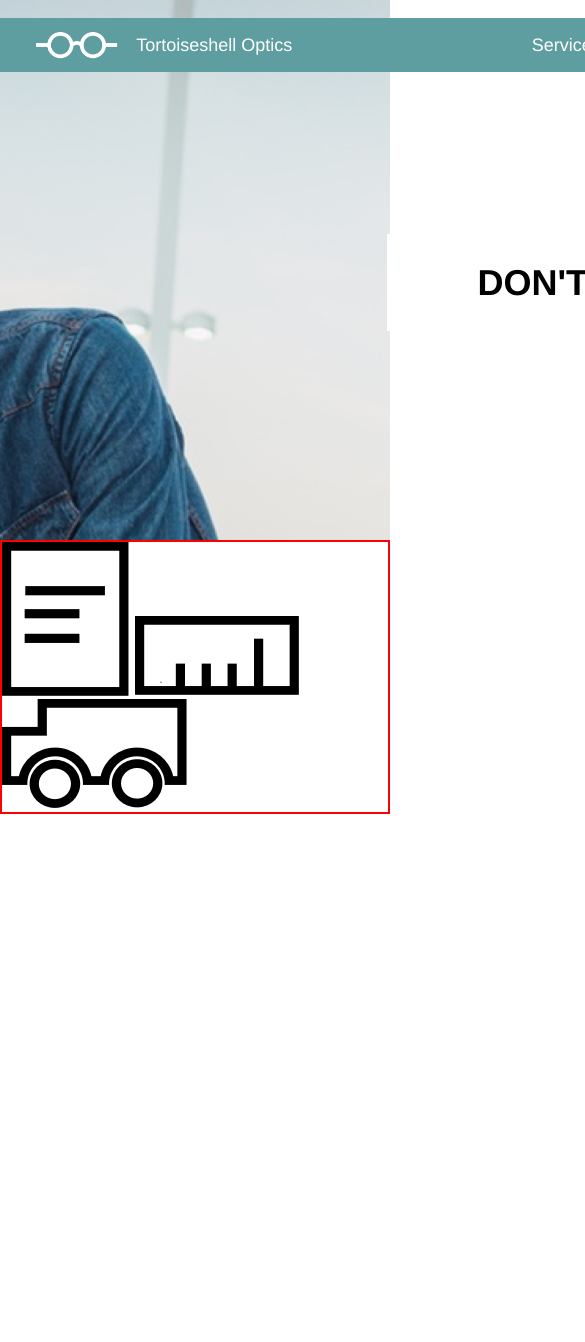
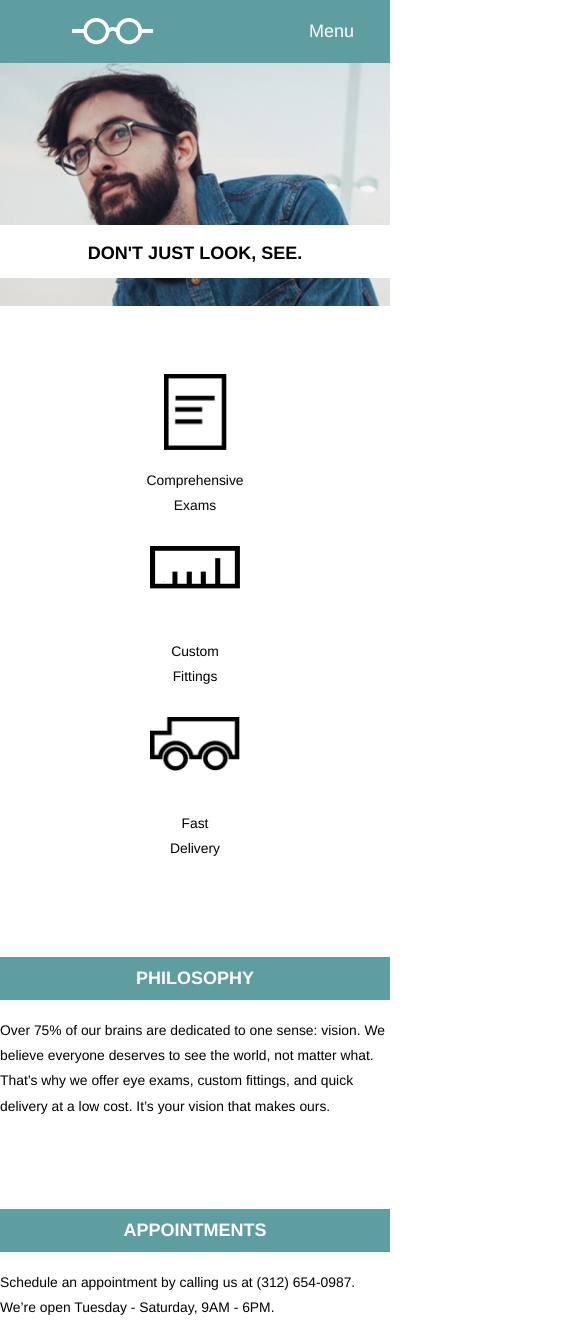
Before and after one commit to jescoby/tortoiseshell, a plain HTML site: page index.html in a window 390 px wide. Shown: the top 1342 px of the page, 585 px wide, since content can reach past the window. Before the commit the page ends 844 px from the top, so only its background shows below. Drawn offline with Linux system fonts and the light colour scheme.

Commit message:
final project

```diff
--- a/index.html
+++ b/index.html
@@ -7,6 +7,7 @@
     <link href="./resources/css/style.css" type="text/css" rel="stylesheet">
   </head>
   <body>
+    <!-- HEADLINE -->
       <header>
         <div class="pagecontainer">
           <div class="bar">
@@ -15,9 +16,10 @@
               <span>Tortoiseshell Optics</span>
             </div>
             <nav>
-              <span>Services</span>
-              <span>Products</span>
-              <span>Contact</span>
+                <span class="fullmenu">Services</span>
+                <span class="fullmenu">Products</span>
+                <span class="fullmenu">Contact</span>
+                <span class="shortmenu">Menu</span>
             </nav>
           </div>
           <div class="title">
@@ -25,12 +27,44 @@
           </div>
         </div>
       </header>
-      <!--<div class="pagecontainer">-->
-        <div class="features">
-          <img class="paper" src="./resources/images/paper-icon.png">
-          <img class="ruler" src="./resources/images/ruler-icon.png">
-          <img class="truck" src="./resources/images/truck-icon.png">
-        </div>
-      <!--</div>-->
+      <!-- FEATURES -->
+      <div class="pagecontainer features">
+          <div class="imagecard">
+            <img class="paper" src="./resources/images/paper-icon.png">
+            <span>Comprehensive</br>Exams</span>
+          </div>
+          <div class="imagecard">
+            <img class="ruler" src="./resources/images/ruler-icon.png">
+            <span>Custom</br>Fittings</span>
+          </div>
+          <div class="imagecard">
+            <img class="truck" src="./resources/images/truck-icon.png">
+            <span>Fast</br>Delivery</span>
+          </div>
+      </div>
+      <!-- INFORMATION -->
+      <div class="pagecontainer infosection">
+          <div class="infocard">
+            <div class="infobanner">
+              <span>PHILOSOPHY</span>
+            </div>
+            <p>Over 75% of our brains are dedicated to one sense: vision.
+              We believe everyone deserves to see the world, not matter what.
+              That’s why we offer eye exams, custom fittings, and quick
+              delivery at a low cost. It’s your vision that makes ours.</p>
+          </div>
+          <div class="infocard">
+            <div class="infobanner">
+              <span>APPOINTMENTS</span>
+            </div>
+            <p>Schedule an appointment by calling us at (312) 654-0987.
+              We’re open Tuesday - Saturday, 9AM - 6PM.</p>
+          </div>
+      </div>
+      <!-- FOOTER -->
+      <footer class="pagecontainer">
+        <img src="./resources/images/logo-black.png">
+        <span>Copyright Tortoiseshell Optics</span>
+      </footer>
   </body>
 </html>
--- a/resources/css/style.css
+++ b/resources/css/style.css
@@ -4,8 +4,12 @@ html{
   margin: 0;
 }
 
+body{
+  line-height: 1.4rem;
+}
+
 .pagecontainer{
-  margin: 0 auto;
+  margin: auto;
   width: 960px;
 }
 
@@ -30,12 +34,12 @@ header img{
   margin: auto 1rem auto 2rem;
 }
 
-header nav{
-  margin: 1rem 2rem;
+.fullmenu{
+  margin-left: 2rem;
 }
 
-header nav span{
-  margin: 1rem 2rem;
+.shortmenu{
+  display: none;
 }
 
 .bar{
@@ -47,6 +51,7 @@ header nav span{
   color: white;
   position: relative;
   top: 1rem;
+  padding: 1rem 2rem;
 }
 
 /* HEADLINE */
@@ -68,5 +73,196 @@ header nav span{
 /* FEATURES */
 
 .features{
-  border: 2px solid red;
+  display: flex;
+  justify-content: center;
 }
+
+.imagecard{
+  display: flex;
+  flex-direction: column;
+  justify-content: space-between;
+  align-items: center;
+  text-align: center;
+  margin: 3rem;
+  height: 8rem;
+  width: 5rem;
+}
+
+
+.imagecard .paper{
+  width: 3.5rem;
+  margin-bottom: 1rem;
+}
+
+.imagecard .ruler{
+  width: 5rem;
+  margin-bottom: 1rem;
+}
+
+.truck{
+  width: 5rem;
+  margin-bottom: 1rem;
+}
+
+/* INFORMATION SECTION */
+
+.infosection{
+  display: flex;
+  justify-content: center;
+}
+
+.infocard{
+  width: 35%;
+  margin-right: 5%;
+  margin-bottom: 5rem;
+}
+
+.infobanner{
+  background-color: cadetblue;
+  font-weight: bold;
+  color: white;
+  max-width: 10rem;
+  padding: 0.5rem 1.25rem;
+}
+
+.infocard p{
+  padding: 1rem 0;
+}
+
+/* FOOTER */
+
+footer{
+  background-color: azure;
+  display: flex;
+  justify-content: flex-start;
+  align-items: center;
+}
+
+footer img{
+  height: 1.5rem;
+  margin: 4rem 1rem 4rem 4rem;
+}
+
+/* SCREENS LESS THAN 1024 */
+
+@media only screen and (max-width: 1024px){
+
+  .pagecontainer{
+    width: 100%;
+  }
+
+  header{
+    height: 22rem;
+  }
+
+  header .bar{
+    top: 0;
+  }
+
+  .title{
+    margin-top: 5rem;
+    margin-right: 2rem;
+    float: right;
+  }
+
+  .title h1{
+    margin: 0.75rem 4rem;
+    font-size: 1.33rem;
+  }
+
+}
+
+/* SCREENS LESS THAN 800 */
+
+@media only screen and (max-width: 800px){
+
+  nav .fullmenu{
+    display: none;
+  }
+
+  nav .shortmenu{
+    display: block;
+  }
+
+}
+
+/* SCREENS LESS THAN 480 */
+
+@media only screen and (max-width: 480px){
+
+  /* HEADER */
+
+  .logo span{
+    display: none;
+  }
+
+  header{
+    height: 17rem;
+    background-position: 20%;
+  }
+
+  .title{
+    margin: 9rem 0 0 0;
+    width: 100%;
+  }
+
+  .title h1{
+    font-size: 1rem;
+    text-align: center;
+    margin-top: 1rem;
+  }
+
+  nav .fullmenu{
+    display: none;
+  }
+
+  nav .shortmenu{
+    display: block;
+  }
+
+  /* FEATURES */
+
+  .features{
+    flex-direction: column;
+    align-items: center;
+    margin: 3.77rem 0;
+  }
+
+  .imagecard{
+    margin: 0 0 1.54rem 0;
+  }
+
+  .imagecard span{
+    font-size: 0.77rem;
+  }
+
+  /* INFO SECTION */
+
+  .infosection{
+    flex-direction: column;
+  }
+
+  .infocard{
+    width: 100%;
+    margin: 0 0 4rem 0;
+  }
+
+  .infobanner{
+    max-width: 100%;
+    text-align: center;
+  }
+
+  .infocard p{
+    font-size: 0.77rem;
+  }
+
+  /* FOOTER */
+
+  footer{
+    justify-content: center;
+  }
+
+  footer span{
+    display: none;
+  }
+}
```
